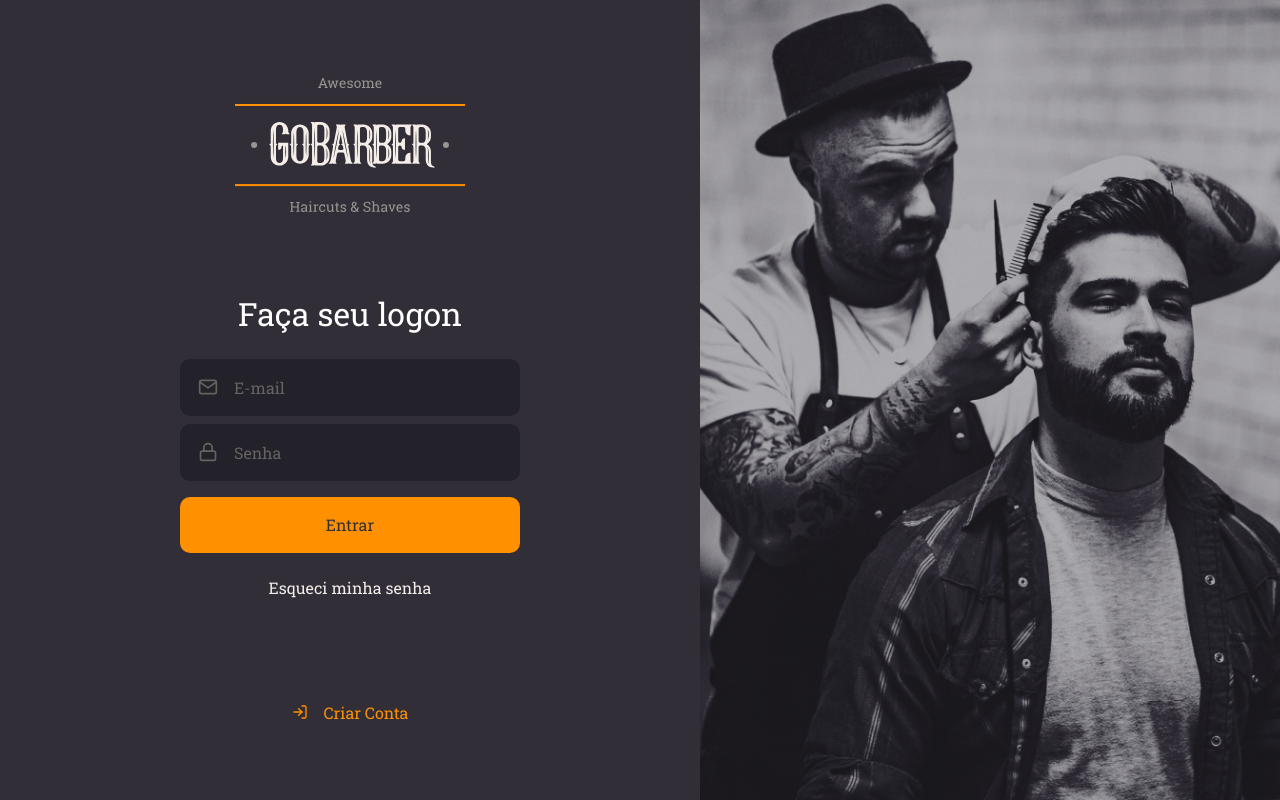
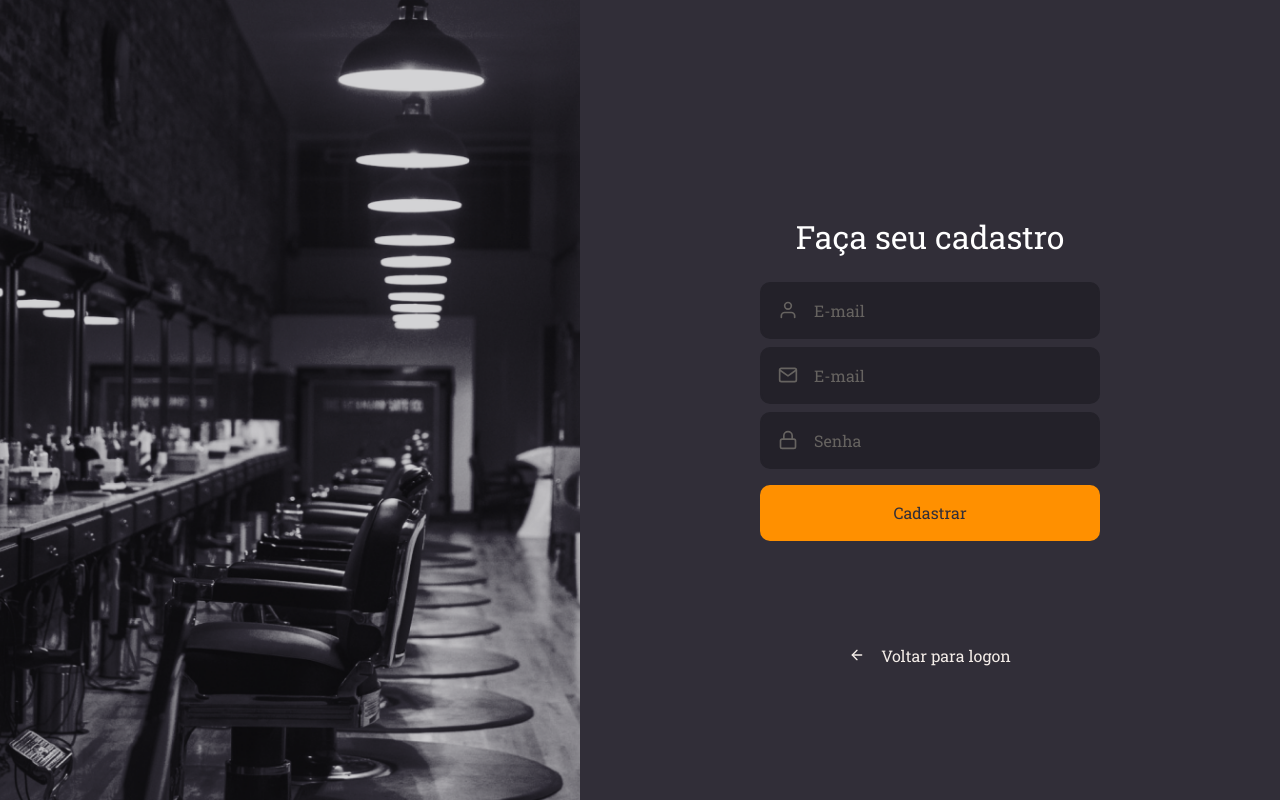
Before and after one commit to freeitas/gobarber-web, a React (Create React App) app: page / in a window 1280 px wide. Built offline with nearby package versions, Linux system fonts and the light colour scheme.

Commit message:
signup page

```diff
--- a/src/App.tsx
+++ b/src/App.tsx
@@ -1,11 +1,12 @@
 import React from 'react';
 
 import SignIn from './pages/SignIn';
+import SignUp from './pages/SignUp';
 import GlobalStyle from './styles/global';
 
 const App: React.FC = () => (
   <>
-    <SignIn />
+    <SignUp />
     <GlobalStyle />
   </>
 );
--- /dev/null
+++ b/src/pages/SignUp/index.tsx
@@ -0,0 +1,33 @@
+import React from 'react';
+import {
+  FiArrowLeft, FiMail, FiLock, FiUser,
+} from 'react-icons/fi';
+
+import Input from '../../components/Input';
+import Button from '../../components/Button';
+
+import { Container, Content, Background } from './styles';
+
+const SignUp: React.FC = () => (
+  <Container>
+    <Background />
+
+    <Content>
+      <form>
+        <h1>Faça seu cadastro</h1>
+        <Input name="name" icon={FiUser} placeholder="E-mail" />
+        <Input name="email" icon={FiMail} placeholder="E-mail" />
+        <Input name="password" icon={FiLock} placeholder="Senha" type="password" />
+        <Button type="submit">Cadastrar</Button>
+      </form>
+
+      <a href="criar">
+        <FiArrowLeft />
+        Voltar para logon
+      </a>
+    </Content>
+
+  </Container>
+);
+
+export default SignUp;
--- /dev/null
+++ b/src/pages/SignUp/styles.ts
@@ -0,0 +1,69 @@
+import styled from 'styled-components';
+import { shade } from 'polished';
+
+import bgup from '../../assets/sign-up-background.png';
+
+export const Container = styled.div`
+  height: 100vh;
+
+  display:flex;
+  align-items: stretch;
+`;
+
+export const Content = styled.div`
+  display:flex;
+  flex-direction: column;
+  align-items: center;
+  place-content:center;
+
+  width: 100%;
+  max-width: 700px;
+
+  form {
+    margin: 80px 0;
+    width: 340px;
+    text-align: center;
+
+    h1 {
+      margin-bottom: 24px;
+    }
+
+    a {
+      color: #f4ede8;
+      display: block;
+      margin-top: 24px;
+      text-decoration: none;
+      transition: color 0.2s;
+
+      &:hover {
+        color: ${shade(0.2, '#f4ede8')}
+      }
+    }
+  }
+
+  > a {
+      color: #f4ede8;
+      display: block;
+      margin-top: 24px;
+      text-decoration: none;
+      transition: color 0.2s;
+
+      display: flex;
+      align-items: center;
+
+      svg {
+        margin-right: 16px;
+      }
+
+      &:hover {
+        color: ${shade(0.2, '#f4ede8')}
+      }
+
+  }
+`;
+
+export const Background = styled.div`
+  flex: 1;
+  background: url(${bgup}) no-repeat center;
+  background-size: cover;
+`;
```
Also changed, not shown: src/assets/sign-up-background.png (added).
